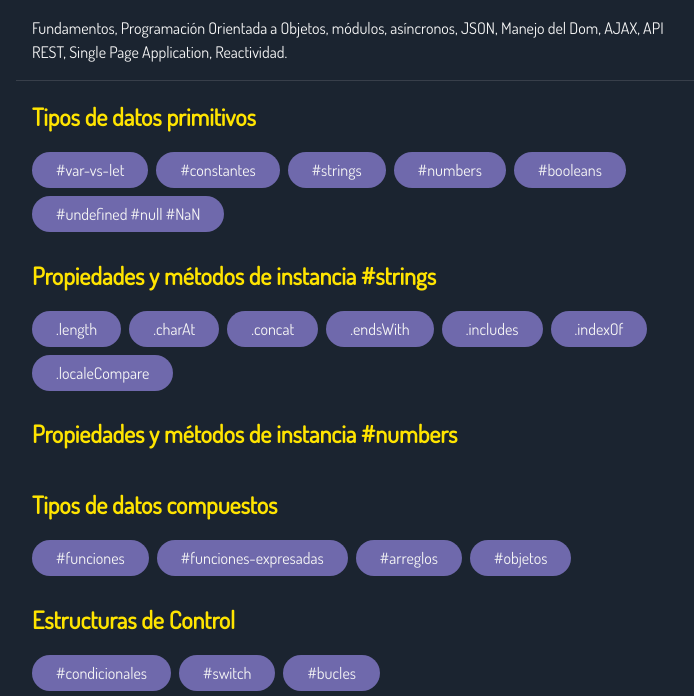
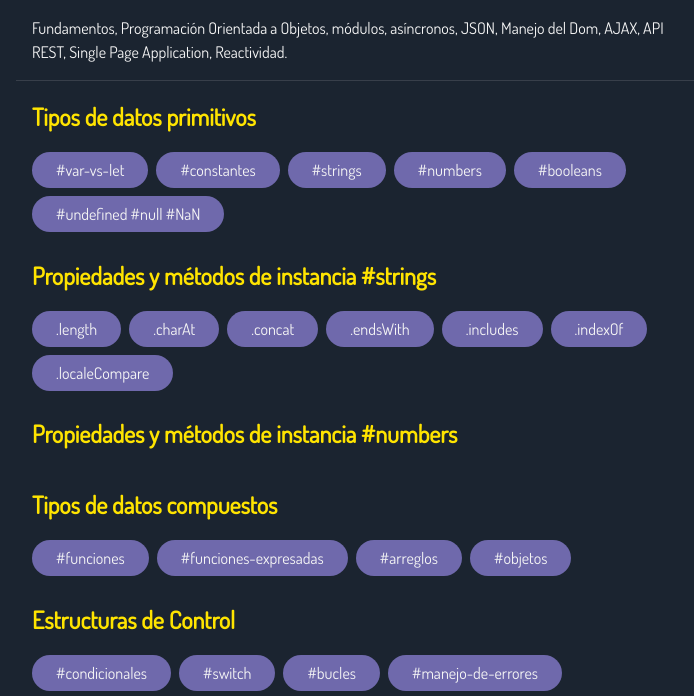
Before and after one commit to ulisesafcdev/guide-javascript, a plain HTML site: page index.html in a window 1280 px wide. Shown: the part 84-780 px from the top of the page, without its empty margins (274-968 px from the left). Drawn offline with Linux system fonts and the light colour scheme.

Commit message:
se agrego enlace a page guide manejo de errores

```diff
--- a/index.html
+++ b/index.html
@@ -106,8 +106,8 @@
             <a href="pages/condicionales.html" class="container__link">#condicionales</a>
             <a href="pages/switch.html" class="container__link">#switch</a>
             <a href="pages/ciclos.html" class="container__link">#bucles</a>
-            <!-- <a href="" class="container__link">#manejo-de-errores</a>
-            <a href="" class="container__link">#break-continue</a>
+            <a href="pages/manejo-de-errores.html" class="container__link">#manejo-de-errores</a>
+            <!-- <a href="" class="container__link">#break-continue</a>
             <a href="" class="container__link">#destructuracion</a>
             <a href="" class="container__link">#objetos-literales</a>
             <a href="" class="container__link">#parámetrosREST-operadorSpread</a>
```
